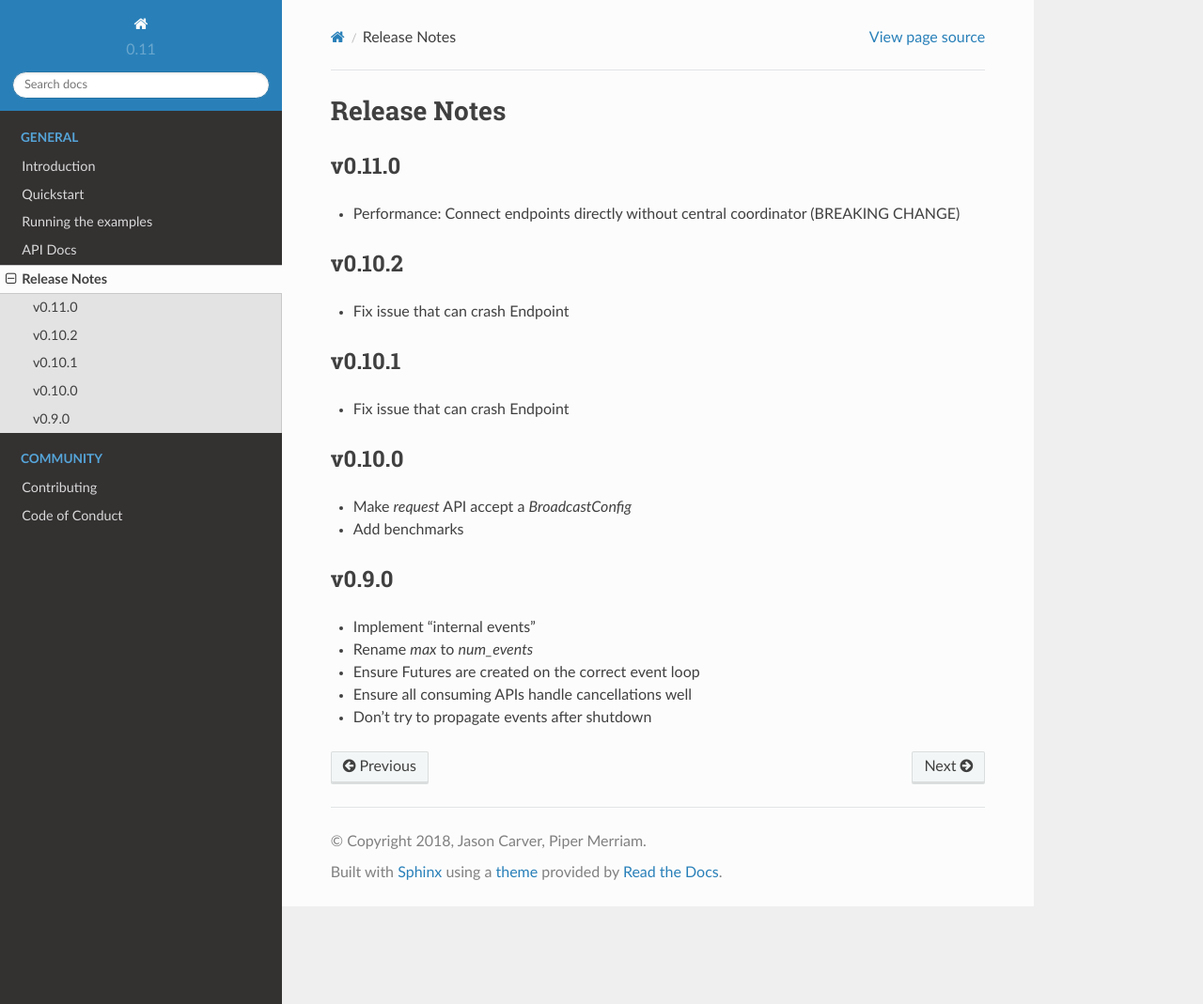
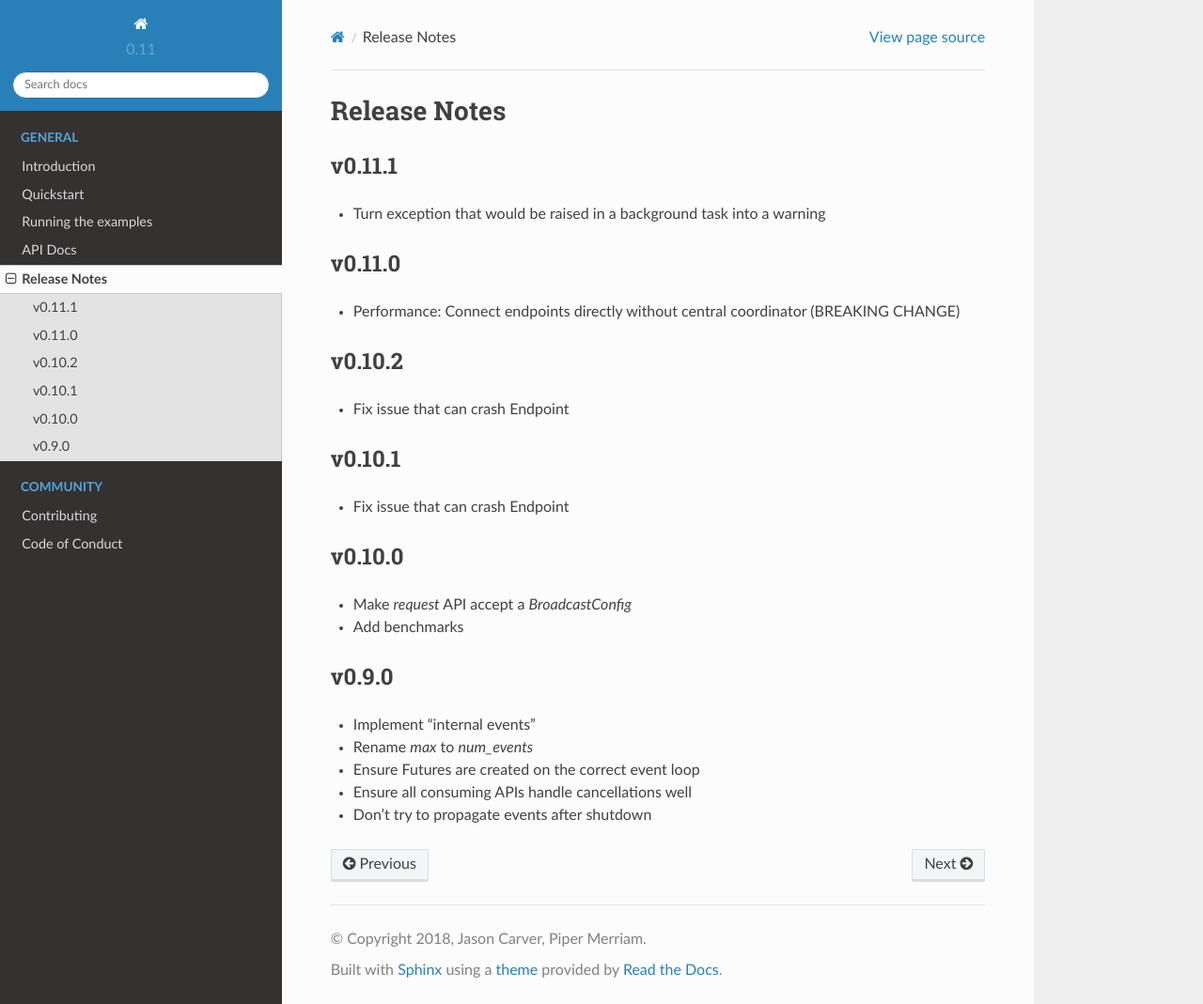
Before and after one commit to ethereum/lahja, a Sphinx documentation site: the page built from docs/release_notes.rst, in a window 1280 px wide and 1069 px high. Shown: the whole window at 94% size. Built offline with Sphinx 7.4.7 and the Read the Docs theme 2.0.0, drawn with Linux system fonts in a browser that asks for light colours.

Commit message:
Prepare release notes for 0.11.1

```diff
--- a/docs/release_notes.rst
+++ b/docs/release_notes.rst
@@ -1,5 +1,10 @@
 Release Notes
 =============
+
+v0.11.1
+-------
+
+- Turn exception that would be raised in a background task into a warning
 
 v0.11.0
 -------
```
